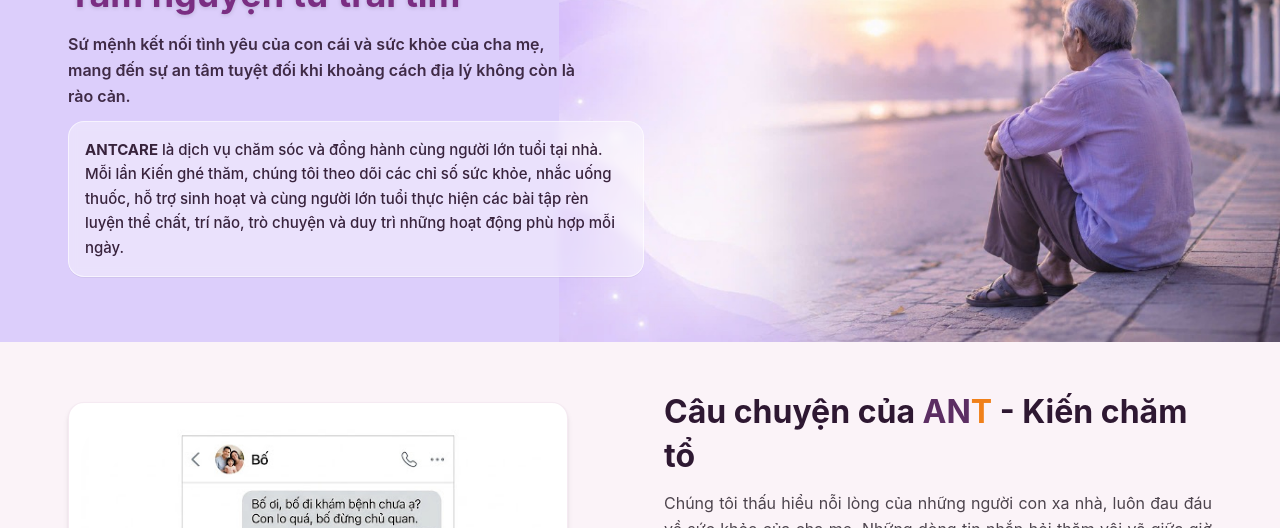
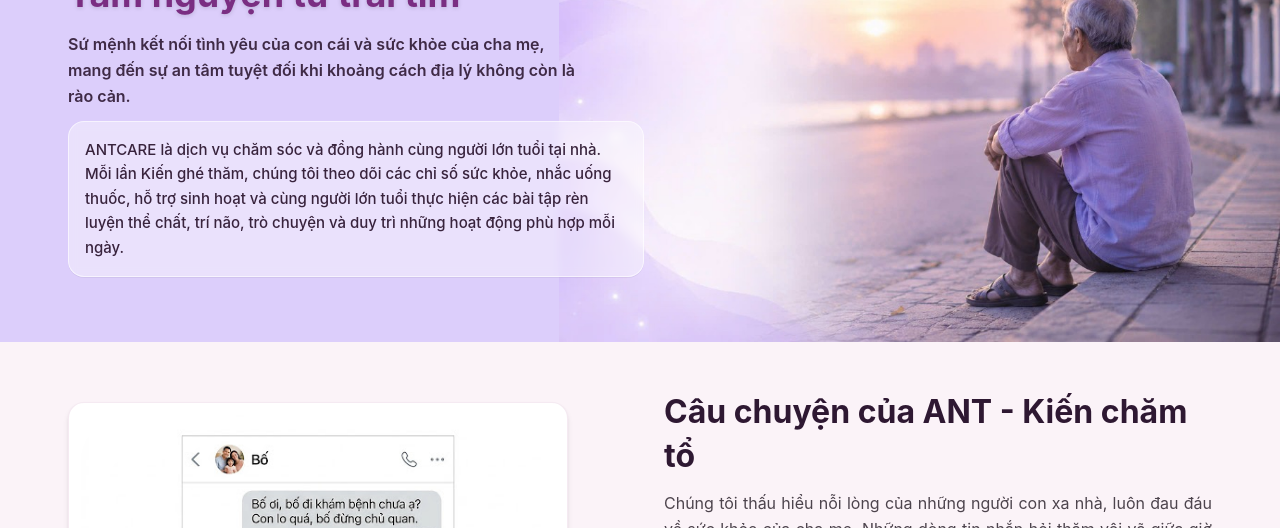
Before and after one commit to vpb-devfuture/antcare-landingpage, a React (Vite) app: page / in a window 1280 px wide. Shown: the part 6520-7048 px from the top of the page. Built offline with nearby package versions, Linux system fonts and the light colour scheme.

Commit message:
Fix missing translations for whyAntcare comparison items 9 and 10 and Story section paragraph and title

```diff
--- a/src/pages/LandingPage.jsx
+++ b/src/pages/LandingPage.jsx
@@ -926,7 +926,7 @@
     {tr("Sứ mệnh kết nối tình yêu của con cái và sức khỏe của cha mẹ, mang đến sự an tâm tuyệt đối khi khoảng cách địa lý không còn là rào cản.", "Our mission connects children's love with parents' health, bringing complete peace of mind across geographic distance.")}
 </p>
 <p className="text-xs sm:text-sm md:text-[15px] text-plum-deep/95 max-w-xl leading-relaxed font-medium bg-white/40 backdrop-blur-xs p-3.5 sm:p-4 rounded-2xl border border-white/60 shadow-2xs mt-3">
-  <strong>ANTCARE</strong> là dịch vụ chăm sóc và đồng hành cùng người lớn tuổi tại nhà. Mỗi lần Kiến ghé thăm, chúng tôi theo dõi các chỉ số sức khỏe, nhắc uống thuốc, hỗ trợ sinh hoạt và cùng người lớn tuổi thực hiện các bài tập rèn luyện thể chất, trí não, trò chuyện và duy trì những hoạt động phù hợp mỗi ngày.
+  {tr("ANTCARE là dịch vụ chăm sóc và đồng hành cùng người lớn tuổi tại nhà. Mỗi lần Kiến ghé thăm, chúng tôi theo dõi các chỉ số sức khỏe, nhắc uống thuốc, hỗ trợ sinh hoạt và cùng người lớn tuổi thực hiện các bài tập rèn luyện thể chất, trí não, trò chuyện và duy trì những hoạt động phù hợp mỗi ngày.", "ANTCARE provides home care and companionship for seniors. During every visit, we monitor health metrics, remind medication, assist daily living, and guide physical & brain exercises, conversing and maintaining suitable daily activities.")}
 </p>
 </div>
 </div>
@@ -943,7 +943,7 @@
 </div>
 <div className="space-y-4 text-on-surface-variant text-sm sm:text-base leading-relaxed font-normal">
 <h2 className="text-2xl sm:text-3xl lg:text-[32px] font-bold text-plum-deep mb-3 leading-snug">
-  Câu chuyện của <span className="text-primary-container">AN</span><span className="text-earth-orange-bright">T</span> - Kiến chăm tổ
+  {tr("Câu chuyện của ANT - Kiến chăm tổ", "Story of ANT — Caring for the Nest")}
 </h2>
 <p className="text-justify leading-relaxed">
   {tr("Chúng tôi thấu hiểu nỗi lòng của những người con xa nhà, luôn đau đáu về sức khỏe của cha mẹ. Những dòng tin nhắn hỏi thăm vội vã giữa giờ làm, những lo âu khi không thể trực tiếp đưa bố mẹ đi khám bệnh chính là khởi nguồn cho sứ mệnh của ANTCARE.", "We deeply understand the hearts of children living far away, always caring for their parents' health. Hastily sent text messages during work and anxieties about not escorting parents to medical checkups sparked ANTCARE's mission.")}
--- a/src/utils/i18nHelper.js
+++ b/src/utils/i18nHelper.js
@@ -125,7 +125,9 @@
         "Daily medication reminders",
         "Door-to-door medical checkup transportation",
         "Pre and post-checkup health monitoring",
-        "Companionship & connecting with family"
+        "Companionship & connecting with family",
+        "Daily housekeeping & living support",
+        "Inspecting & managing home safety hazards for seniors"
       ];
       translated.whyAntcare.comparison.forEach((row, idx) => {
         if (enComparison[idx]) {
```
